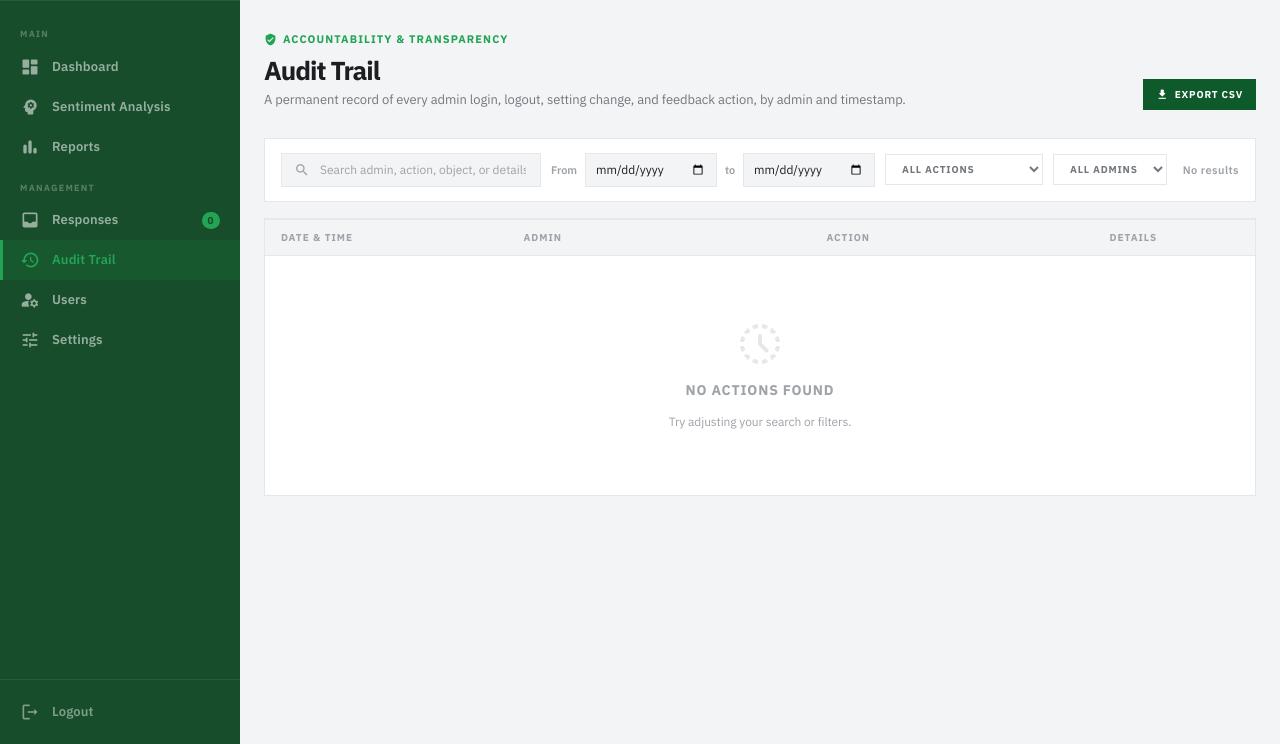
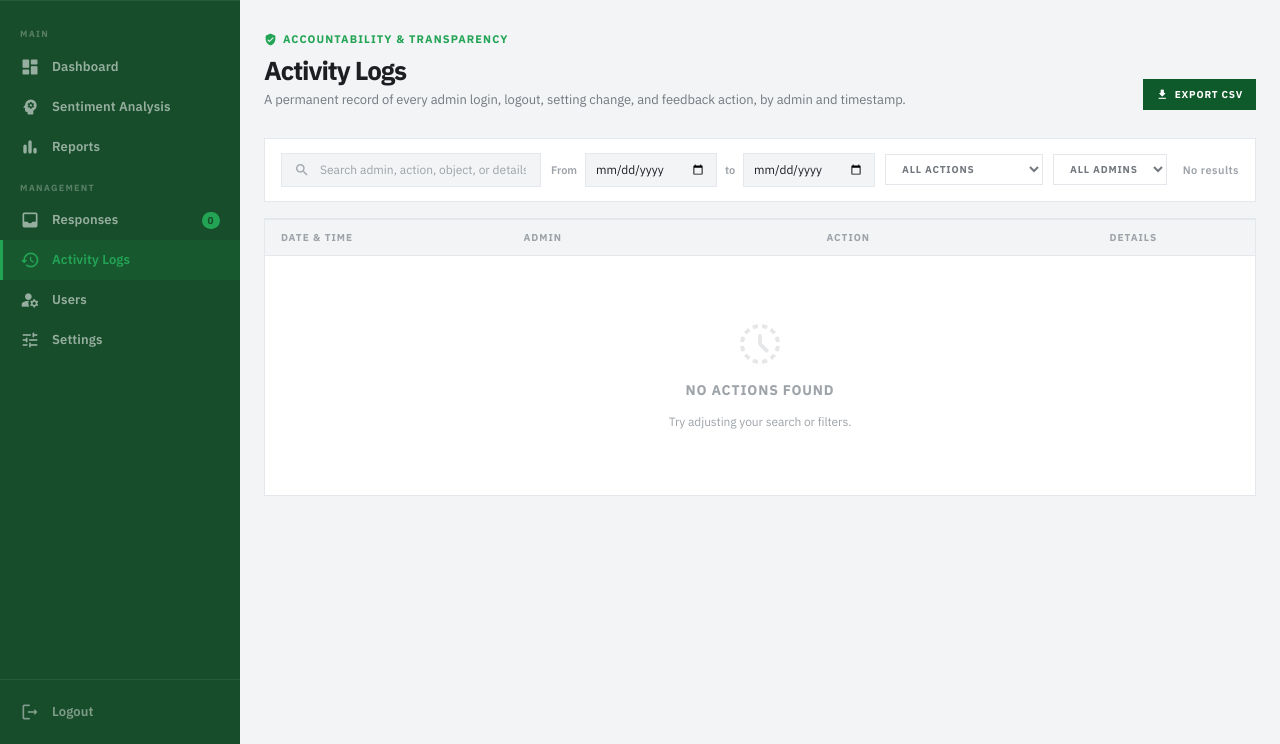
Before and after one commit to WWH16/philhealth-feedback, a Django app: page /dashboard/activity-log/ in a window 1280 px wide. Shown: the part 56-800 px from the top of the page. Run offline with Django 5.2, Linux system fonts and the light colour scheme; the visitor is signed in with stand-in values (Sample User, id 1); data comes from the database, SQL or seed files in the repository; data that the repository does not hold is empty; parts of the project's set-up code (start-up, migrations or seed data) failed here and were passed over.

Commit message:
refactor: change audit log -> activity log

```diff
--- a/feedback_admin/templates/feedback_admin/activity_log.html
+++ b/feedback_admin/templates/feedback_admin/activity_log.html
@@ -1,7 +1,7 @@
 {% extends 'feedback_admin/base.html' %}
 {% load static %}
 
-{% block title %}Audit Trail — PhilHealth Cauayan City{% endblock %}
+{% block title %}Activity Logs — PhilHealth Cauayan City{% endblock %}
 
 {% block nav_activity_log %}active{% endblock %}
 
@@ -81,7 +81,7 @@
           <span class="material-icons-round">verified_user</span>
           Accountability &amp; Transparency
         </div>
-        <h1 class="page-title">Audit Trail</h1>
+        <h1 class="page-title">Activity Logs</h1>
         <p class="page-subtitle">A permanent record of every admin login, logout, setting change, and feedback action, by admin and timestamp.</p>
       </div>
       <button class="btn-ph btn-ph-primary" onclick="exportActivityCSV()">
@@ -94,7 +94,7 @@
     <div class="filter-panel-row">
       <div class="search-box">
         <span class="material-icons-round">search</span>
-        <input type="text" id="actSearch" placeholder="Search admin, action, object, or details…" oninput="applyActFilters()" aria-label="Search audit trail">
+        <input type="text" id="actSearch" placeholder="Search admin, action, object, or details…" oninput="applyActFilters()" aria-label="Search audit logs">
       </div>
       <div class="date-range-inputs">
         <span class="filter-sep">From</span>
@@ -125,7 +125,7 @@
 
   <div class="card-block">
     <div style="overflow-x:auto;-webkit-overflow-scrolling:touch;">
-      <table class="ph-table" id="actTable" aria-label="Audit trail of feedback actions">
+      <table class="ph-table" id="actTable" aria-label="Activity logs of feedback actions">
         <thead>
           <tr>
             <th style="min-width:120px">Date &amp; Time</th>
@@ -313,7 +313,7 @@ function exportActivityCSV() {
   ])];
   const blob = new Blob([rows.map(r => r.join(',')).join('\n')], { type: 'text/csv' });
   Object.assign(document.createElement('a'), {
-    href: URL.createObjectURL(blob), download: 'philhealth-audit-trail.csv'
+    href: URL.createObjectURL(blob), download: 'philhealth-activity-logs.csv'
   }).click();
 }
 
--- a/feedback_admin/templates/feedback_admin/base.html
+++ b/feedback_admin/templates/feedback_admin/base.html
@@ -700,7 +700,7 @@ select.btn-ph { background: var(--surface-card); color: var(--text-secondary); b
       </a>
       <a href="{% url 'activity_log' %}" class="nav-item {% block nav_activity_log %}{% endblock %}">
         <span class="material-icons-round">history</span>
-        <span class="nav-item-label">Audit Trail</span>
+        <span class="nav-item-label">Activity Logs</span>
       </a>
       <a href="{% url 'users' %}" class="nav-item {% block nav_users %}{% endblock %}">
         <span class="material-icons-round">manage_accounts</span>
```
